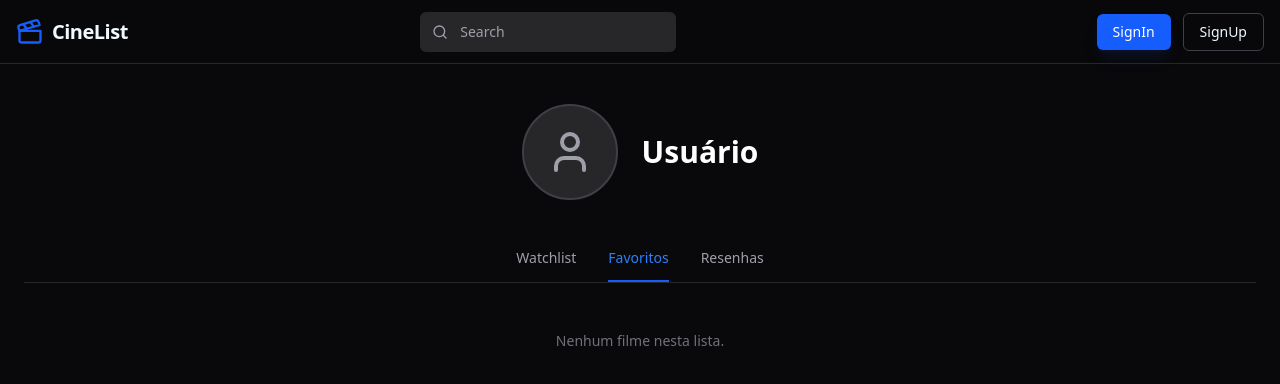
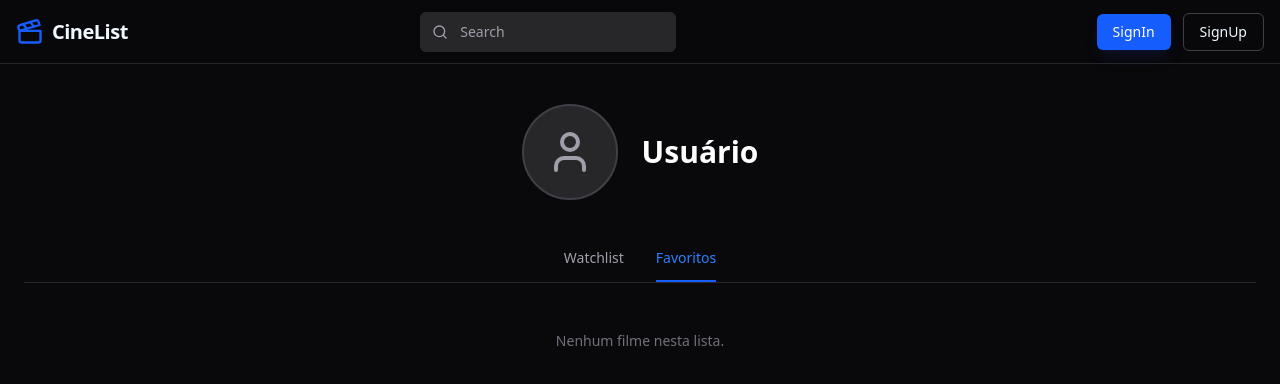
Before and after one commit to TheMiranha/IFSP.WebDevelopment2.Cinelist.WebApp, a React (Vite) app: page /user/1 in a window 1280 px wide. Shown: the top 384 px of the page. Built offline with nearby package versions, Linux system fonts and the light colour scheme.

Commit message:
remove user reviews

```diff
--- a/src/screens/user/page.tsx
+++ b/src/screens/user/page.tsx
@@ -43,32 +43,6 @@ function UserScreen() {
   }, [user, id]);
 
   const renderContent = () => {
-    if (activeTab === "reviews") {
-      // Para reviews, precisamos extrair os dados dos ratings watched
-      const reviews = watched.map((rating, index) => ({
-        id: index,
-        movieTitle: rating.movie?.title || "Filme",
-        movieCover: rating.movie?.imageUrl || null,
-        rating: rating.rate,
-        text: rating.description,
-        date: rating.createdAt,
-      }));
-
-      return (
-        <div className="space-y-4 max-w-4xl mx-auto">
-          {reviews.length > 0 ? (
-            reviews.map((review) => (
-              <UserReviewItem key={review.id} review={review} />
-            ))
-          ) : (
-            <p className="text-zinc-500 text-sm mt-4 text-center">
-              Nenhuma resenha encontrada.
-            </p>
-          )}
-        </div>
-      );
-    }
-
     let currentMovies: Movie[] = [];
     switch (activeTab) {
       case "watchlist":
@@ -151,17 +125,6 @@ function UserScreen() {
               >
                 Favoritos
               </button>
-
-              <button
-                onClick={() => setActiveTab("reviews")}
-                className={`pb-3 text-sm font-medium transition-colors border-b-2 ${
-                  activeTab === "reviews"
-                    ? "border-blue-600 text-blue-500"
-                    : "border-transparent text-zinc-400 hover:text-white"
-                }`}
-              >
-                Resenhas
-              </button>
             </div>
 
             <div className="min-h-[300px] animate-in fade-in duration-500">
```
